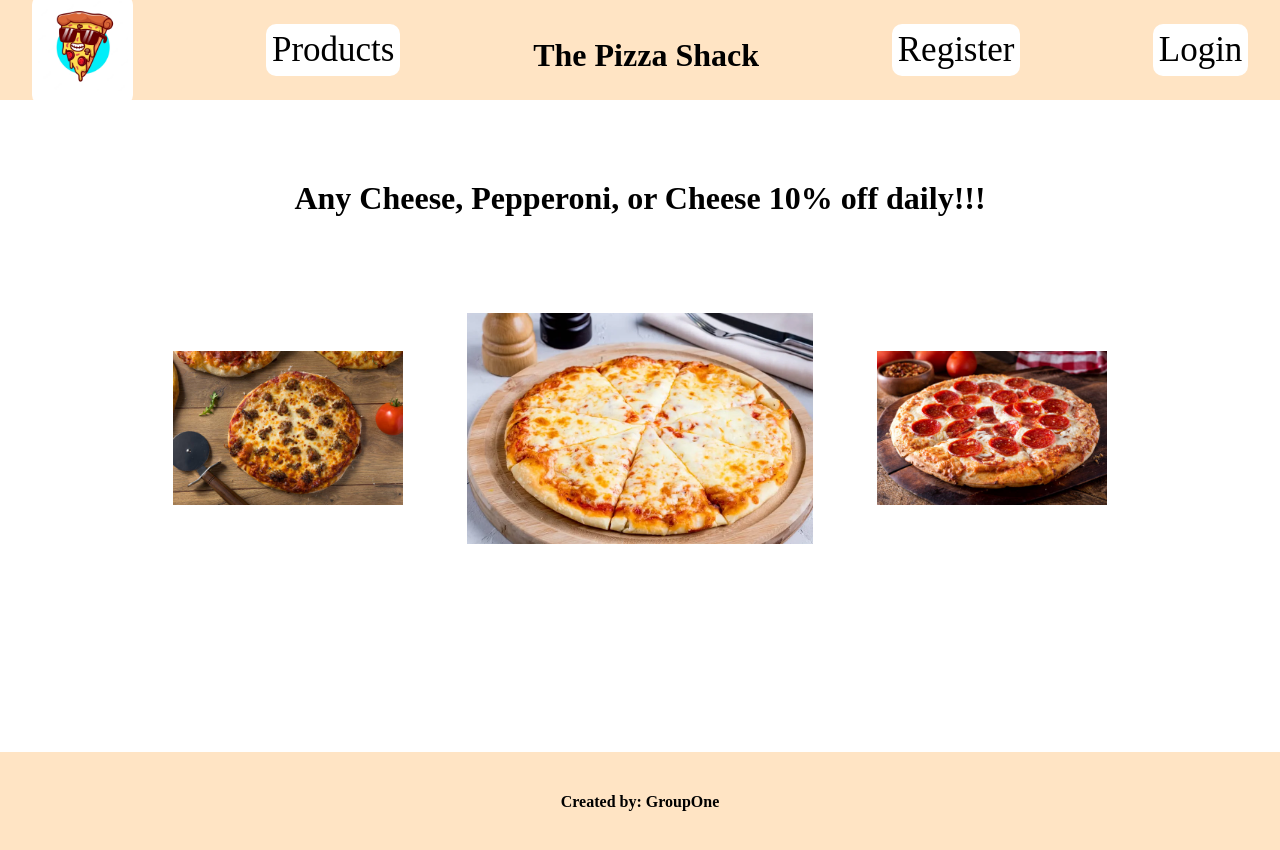
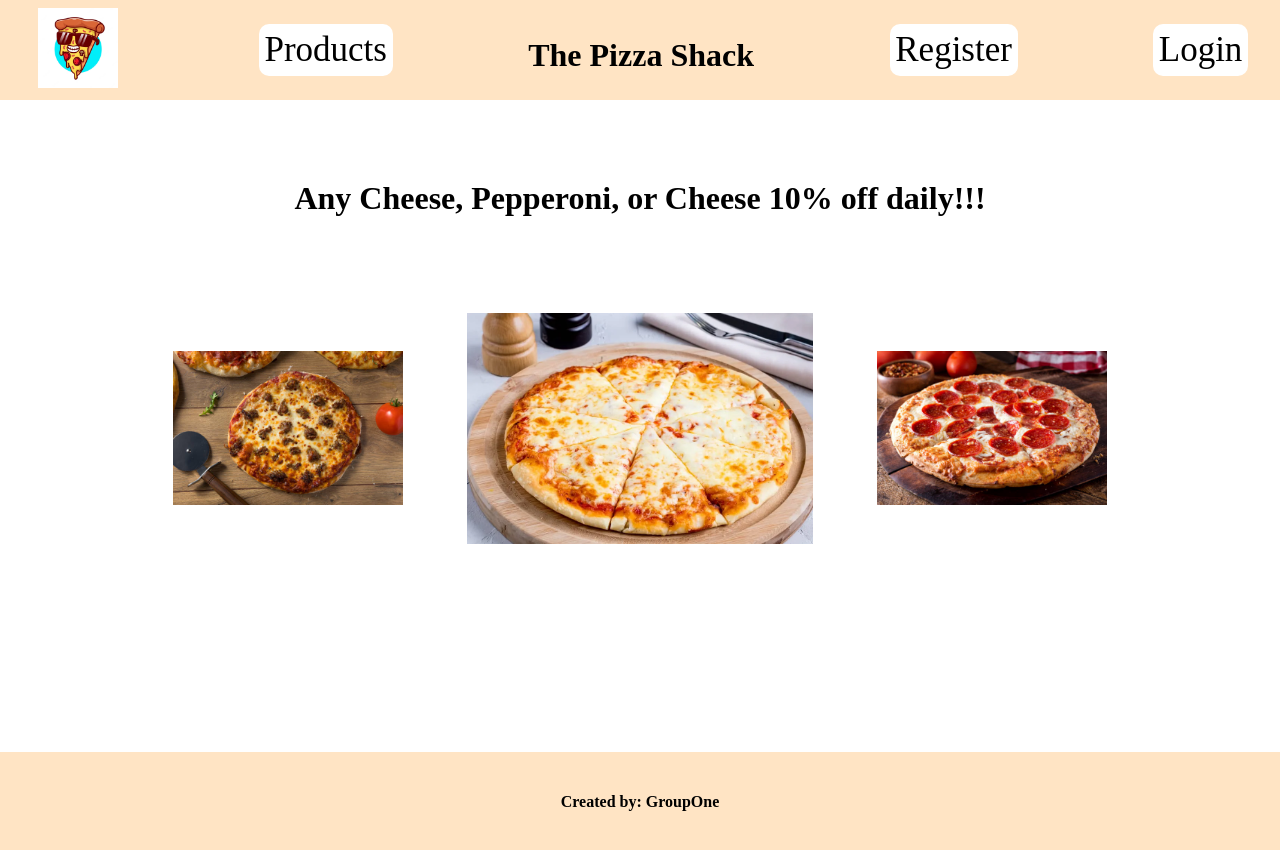
Before and after one commit to Markcanderson8/GroupOne, a React (Create React App) app in the folder pizzaFrontEnd/: page / in a window 1280 px wide. Built offline with nearby package versions, Linux system fonts and the light colour scheme.

Commit message:
adjusted the nav links for background and hover

```diff
--- a/pizzaFrontEnd/src/Components/navBar/NavBar.js
+++ b/pizzaFrontEnd/src/Components/navBar/NavBar.js
@@ -6,13 +6,22 @@ import { Link } from "react-router-dom";
 function NavBar() {
   return (
     <div className={styles.navBar}>
-      <Link className={styles.logoWidth} to="/">
-        <img src={logo} alt="pizza logo" className={styles.logo} />
+      <div className={styles.alignLogoCenter}>
+        <Link className={styles.logoLink} to="/">
+          <img src={logo} alt="pizza logo" className={styles.logo} />
+        </Link>
+      </div>
+
+      <Link className={styles.navLinks} to="/products">
+        Products
       </Link>
-      <Link to="/products">Products</Link>
       <h1>The Pizza Shack</h1>
-      <Link href="#">Register</Link>
-      <Link href="#">Login</Link>
+      <Link className={styles.navLinks} href="#">
+        Register
+      </Link>
+      <Link className={styles.navLinks} href="#">
+        Login
+      </Link>
     </div>
   );
 }
--- a/pizzaFrontEnd/src/Components/navBar/navBar.module.css
+++ b/pizzaFrontEnd/src/Components/navBar/navBar.module.css
@@ -6,7 +6,7 @@
 }
 
 .logo {
-    width: 90px;
+    width: 80px;
 }
 
 a {
@@ -19,6 +19,14 @@ a {
     border-radius: 10px;
 }
 
-a:hover {
-    background-color: lightgray;
+.logoLink {
+    background-color: transparent;
 }
+
+.navLinks:hover {
+    background-color: rgb(234, 234, 234);
+}
+
+.alignLogoCenter {
+    margin-top: 5px;
+}
```
